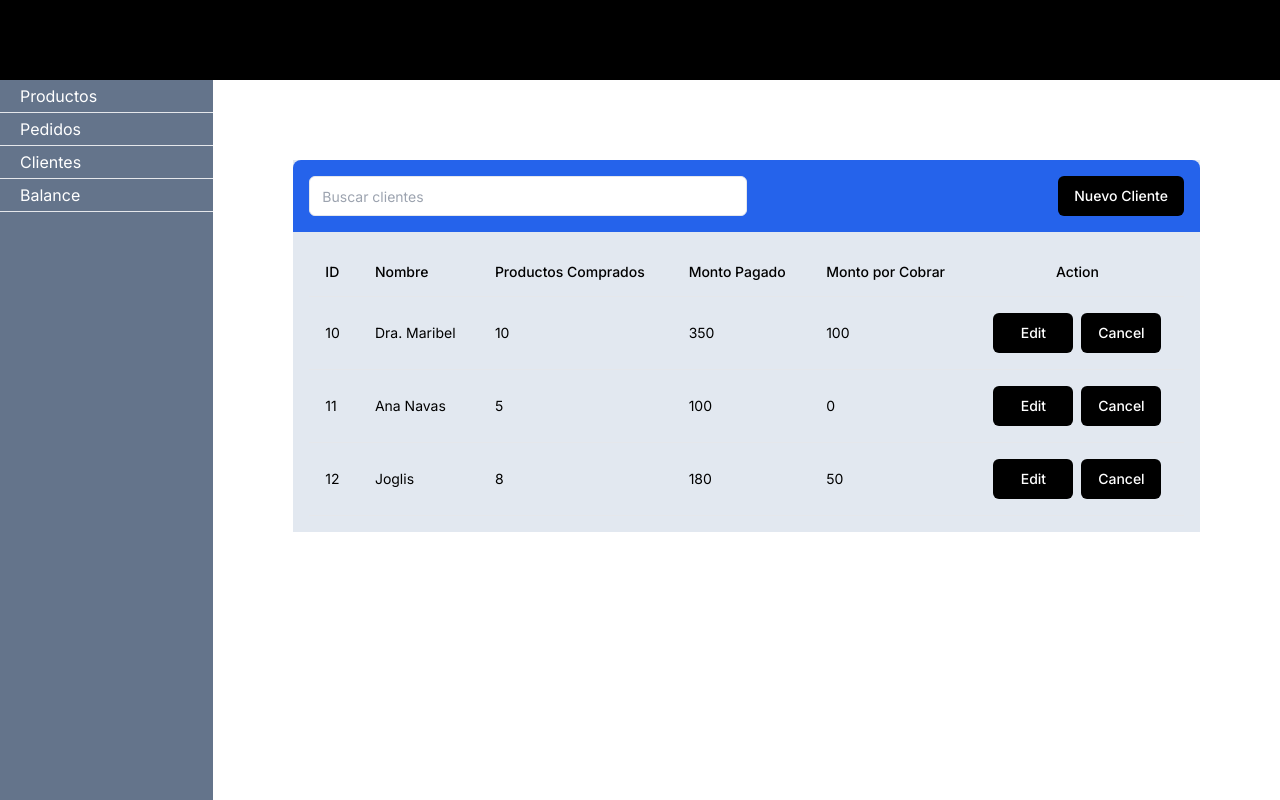
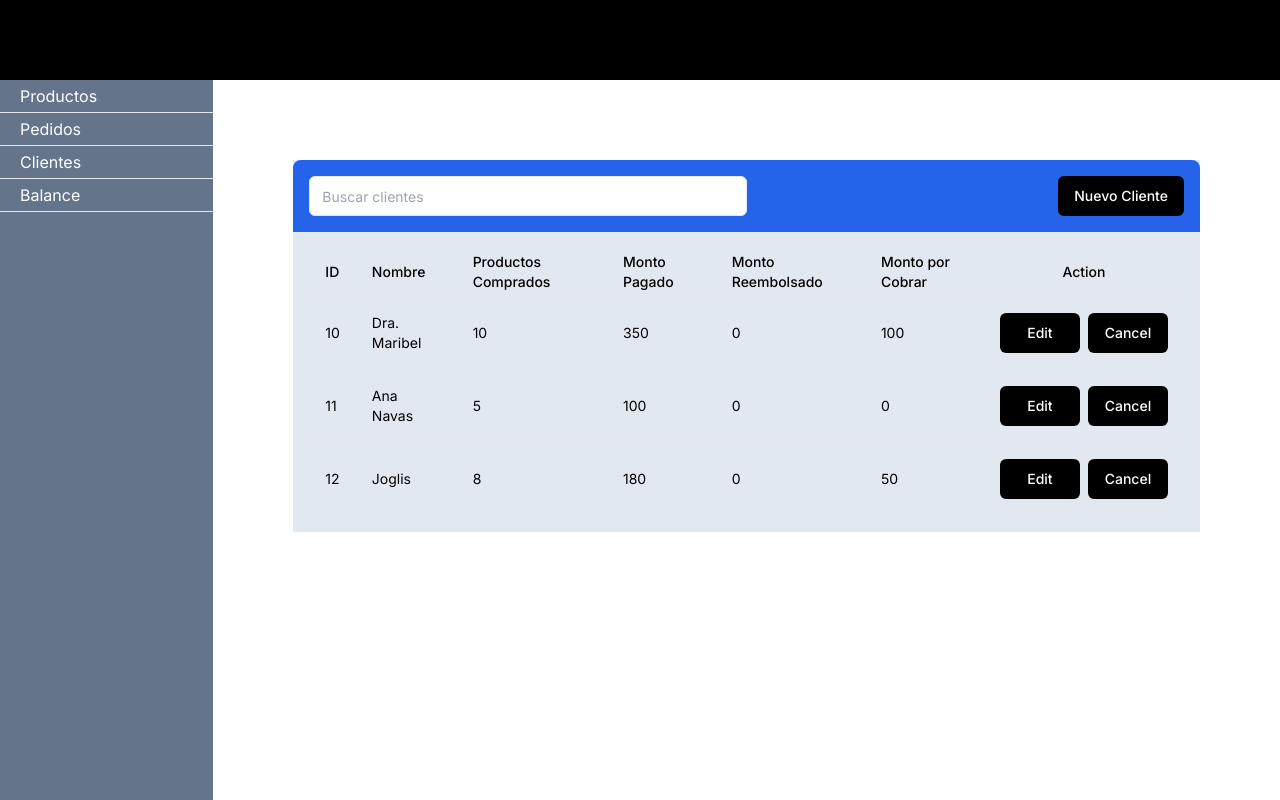
Before and after one commit to zenx5/happy-day, a Next.js app: page /admin/clientes in a window 1280 px wide. Built offline with nearby package versions, Linux system fonts and the light colour scheme.

Commit message:
reembolso

```diff
--- a/src/app/admin/clientes/page.tsx
+++ b/src/app/admin/clientes/page.tsx
@@ -9,6 +9,7 @@ export default function Page() {
             name: "Dra. Maribel",
             items: 10,
             mount: 350,
+            mount_return: 0,
             mount_pending: 100
         },
         {
@@ -16,6 +17,7 @@ export default function Page() {
             name: "Ana Navas",
             items: 5,
             mount: 100,
+            mount_return: 0,
             mount_pending: 0
         },
         {
@@ -23,6 +25,7 @@ export default function Page() {
             name: "Joglis",
             items: 8,
             mount: 180,
+            mount_return: 0,
             mount_pending: 50
         }
     ]
@@ -33,6 +36,7 @@ export default function Page() {
         { name:'name', label:'Nombre' },
         { name:'items', label:'Productos Comprados' },
         { name:'mount', label:'Monto Pagado' },
+        { name:'mount_return', label:'Monto Reembolsado' },
         { name:'mount_pending', label:'Monto por Cobrar' }
     ]
 
```
